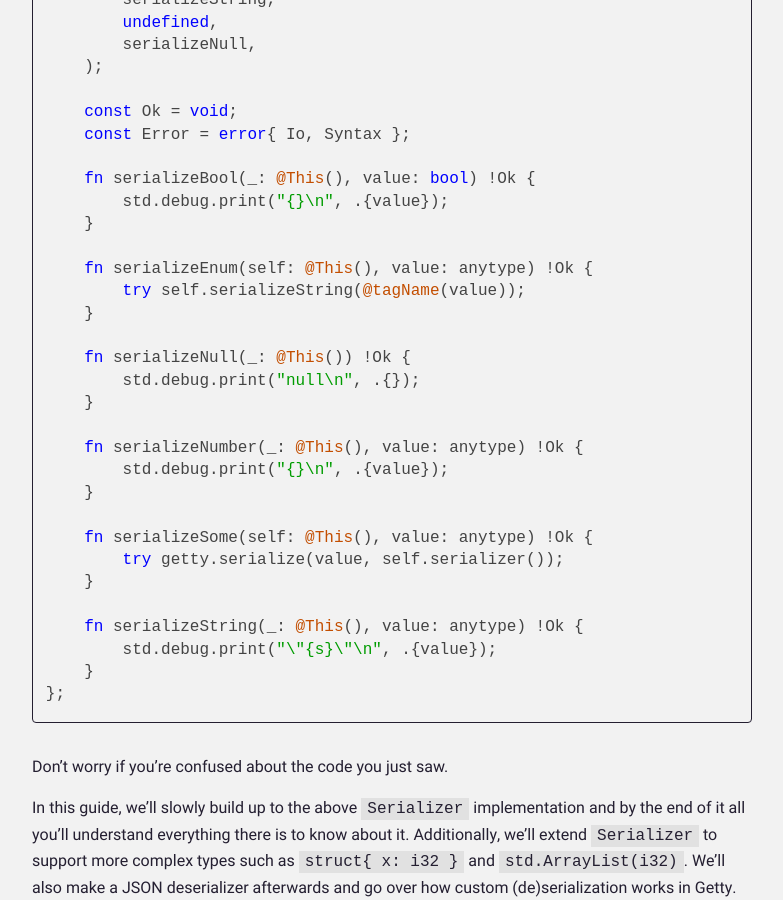
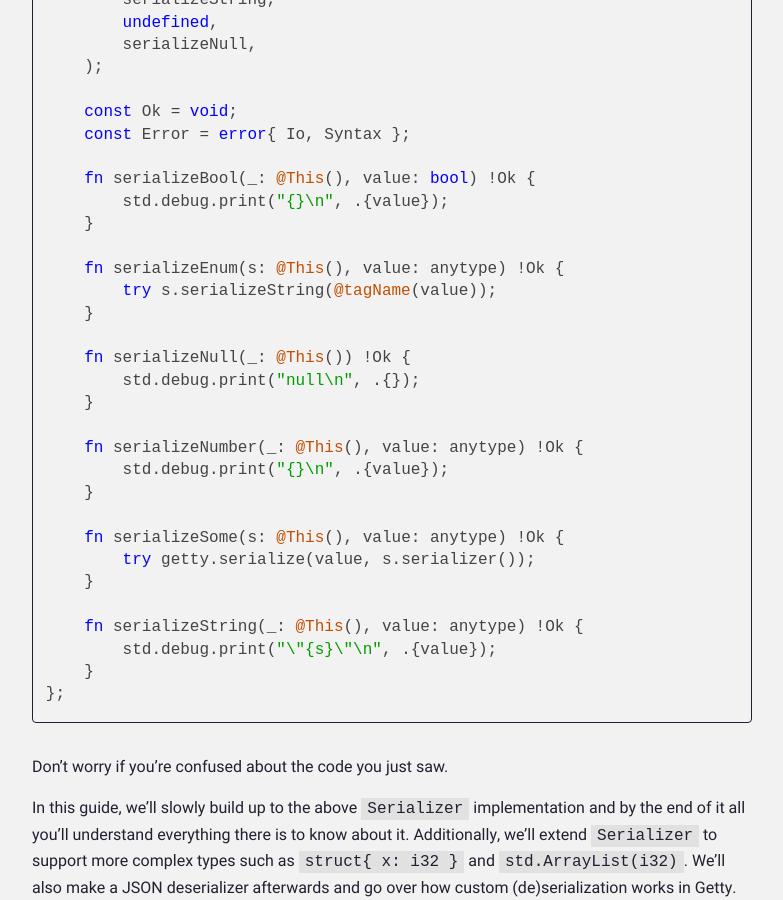
Before and after one commit to getty-zig/getty.so, a Jekyll site: the page built from pages/guide/introduction.md, in a window 1280 px wide and 900 px high, scrolled down 1001 px. Shown: the whole window, without its empty margins (248-1031 px from the left). Built offline with Jekyll 4.4.1, drawn with Linux system fonts in a browser that asks for light colours.

Commit message:
update intro

```diff
--- a/pages/guide/introduction.md
+++ b/pages/guide/introduction.md
@@ -47,8 +47,8 @@ const Serializer = struct {
         std.debug.print("{}\n", .{value});
     }
 
-    fn serializeEnum(self: @This(), value: anytype) !Ok {
-        try self.serializeString(@tagName(value));
+    fn serializeEnum(s: @This(), value: anytype) !Ok {
+        try s.serializeString(@tagName(value));
     }
 
     fn serializeNull(_: @This()) !Ok {
@@ -59,8 +59,8 @@ const Serializer = struct {
         std.debug.print("{}\n", .{value});
     }
 
-    fn serializeSome(self: @This(), value: anytype) !Ok {
-        try getty.serialize(value, self.serializer());
+    fn serializeSome(s: @This(), value: anytype) !Ok {
+        try getty.serialize(value, s.serializer());
     }
 
     fn serializeString(_: @This(), value: anytype) !Ok {
```
